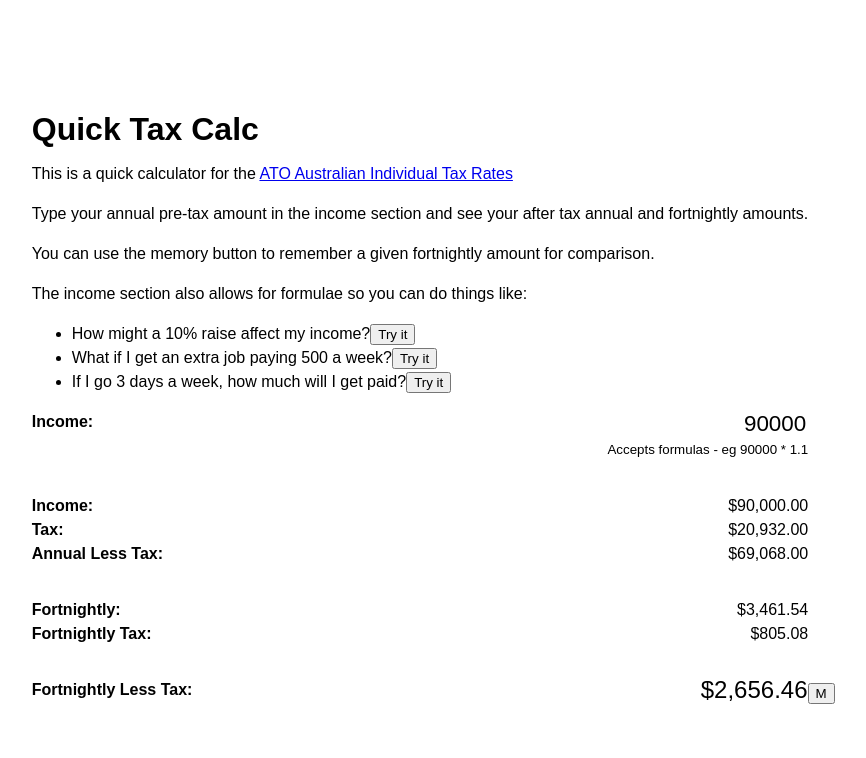
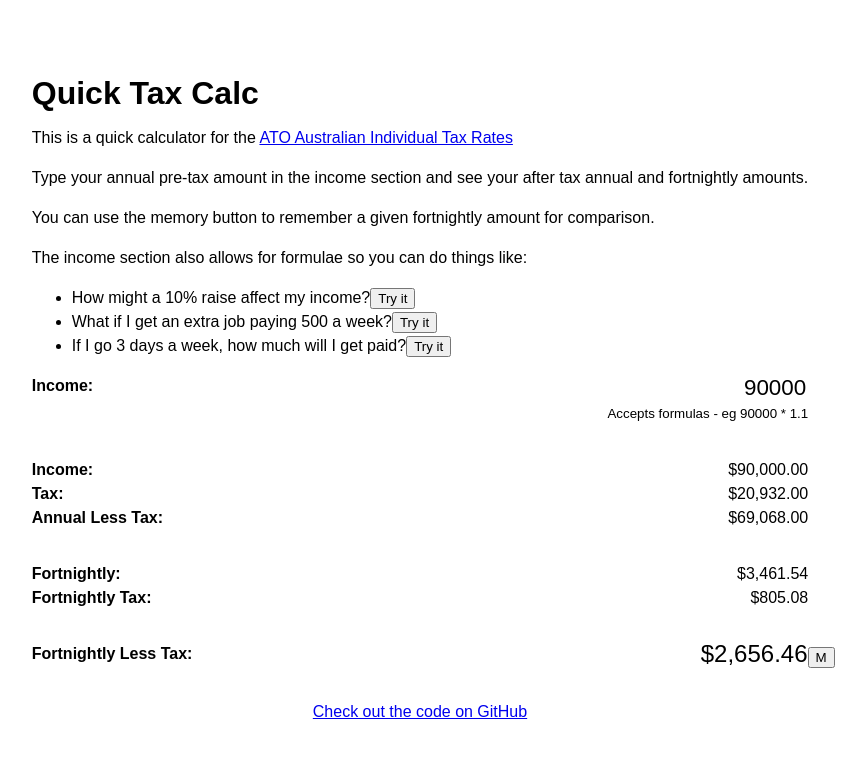
Before and after one commit to zorfling/quick-tax-calc, a React (Create React App) app: page / in a window 1280 px wide. Shown: the top 758 px of the page, without its empty margins (220-1086 px from the left). Built offline with nearby package versions, Linux system fonts and the light colour scheme.

Commit message:
Link back to github

```diff
--- a/src/App.js
+++ b/src/App.js
@@ -201,6 +201,11 @@ class App extends Component {
               </Row>
             </Fragment>
           ) : null}
+          <p style={{ marginTop: '2rem', textAlign: 'center' }}>
+            <a href="https://github.com/zorfling/quick-tax-calc">
+              Check out the code on GitHub
+            </a>
+          </p>
         </div>
       </Container>
     );
```
